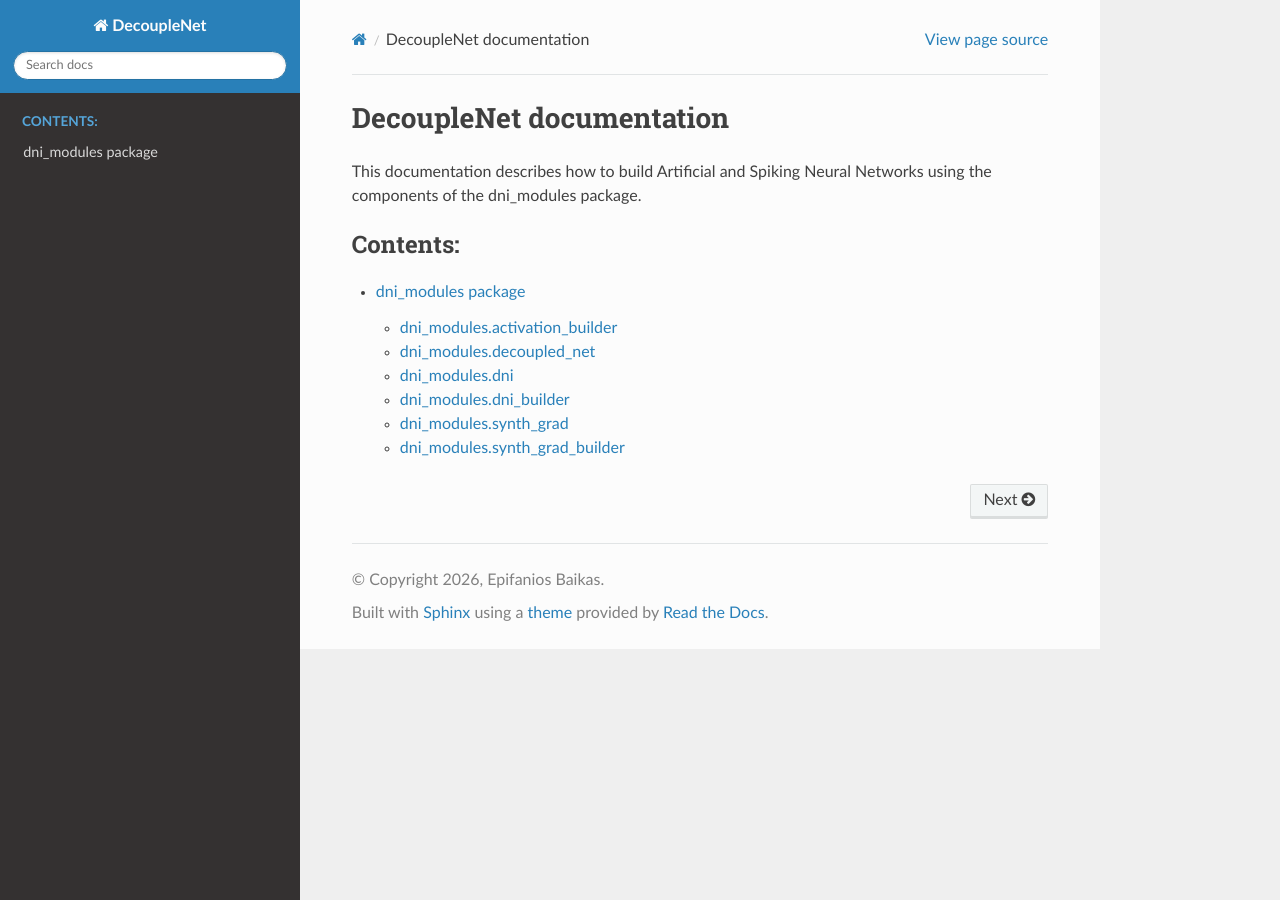
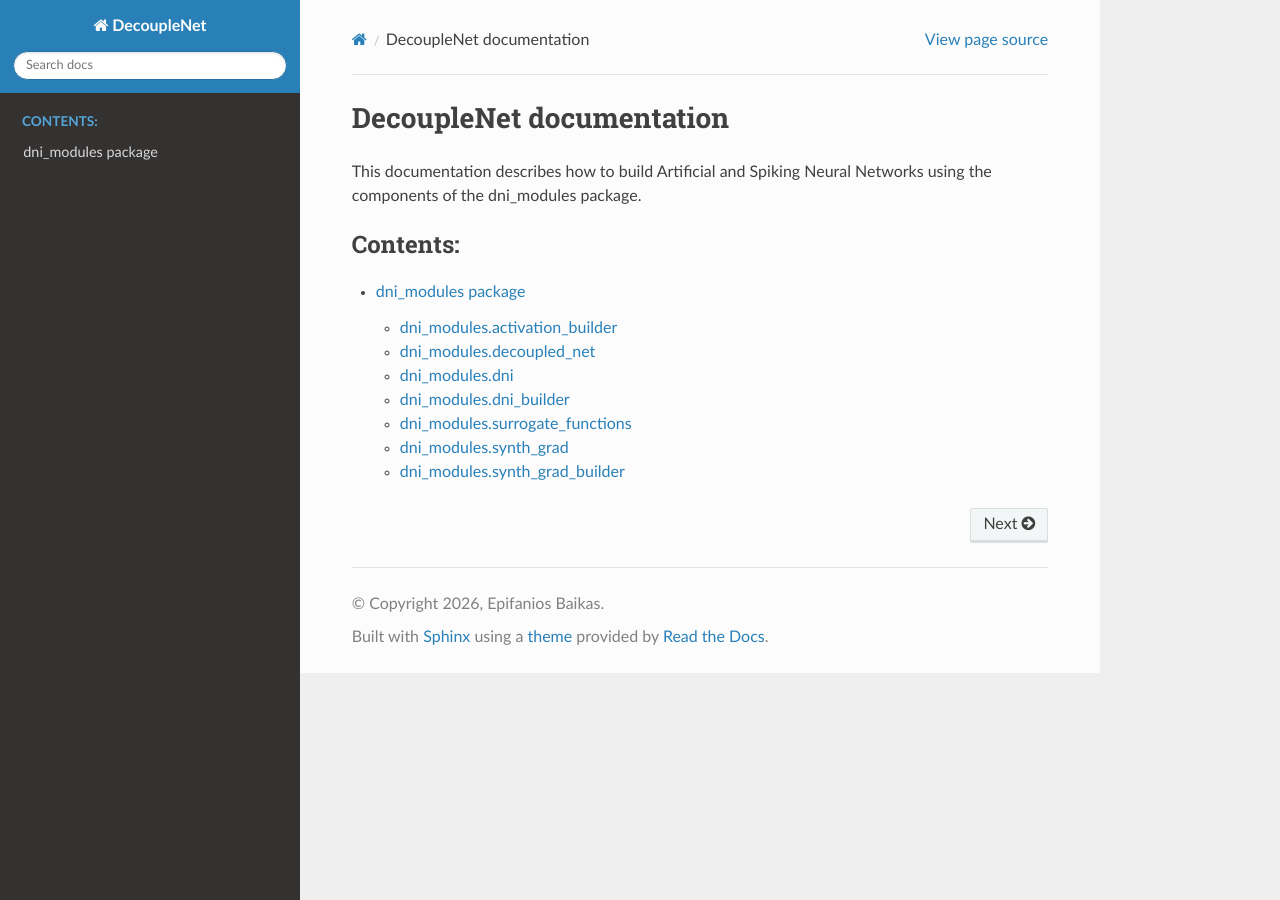
Before and after one commit to EDGYOrganism/dni_modules, a Sphinx documentation site: the page built from docs/source/index.rst, in a window 1280 px wide. Built offline with Sphinx 7.4.7 and the Read the Docs theme 3.1.0, drawn with Linux system fonts in a browser that asks for light colours.

Commit message:
Updated docs/source/dni_modules.rst.

```diff
--- a/docs/source/dni_modules.rst
+++ b/docs/source/dni_modules.rst
@@ -36,6 +36,14 @@ dni\_modules.dni\_builder
    :show-inheritance:
    :undoc-members:
 
+dni\_modules.surrogate\_functions
+---------------------------------
+
+.. automodule:: dni_modules.surrogate_functions
+   :members:
+   :show-inheritance:
+   :undoc-members:
+
 dni\_modules.synth\_grad
 ------------------------
 
```
